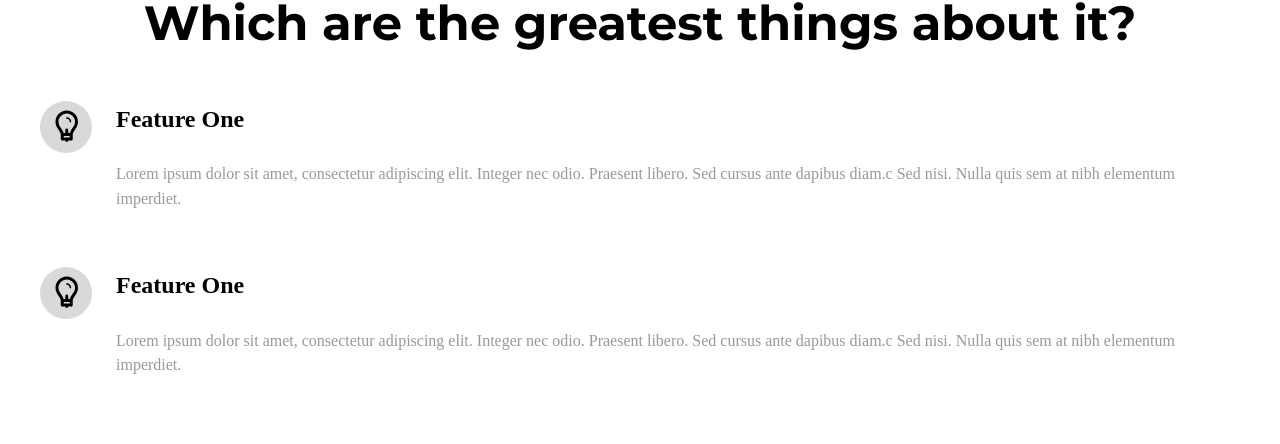
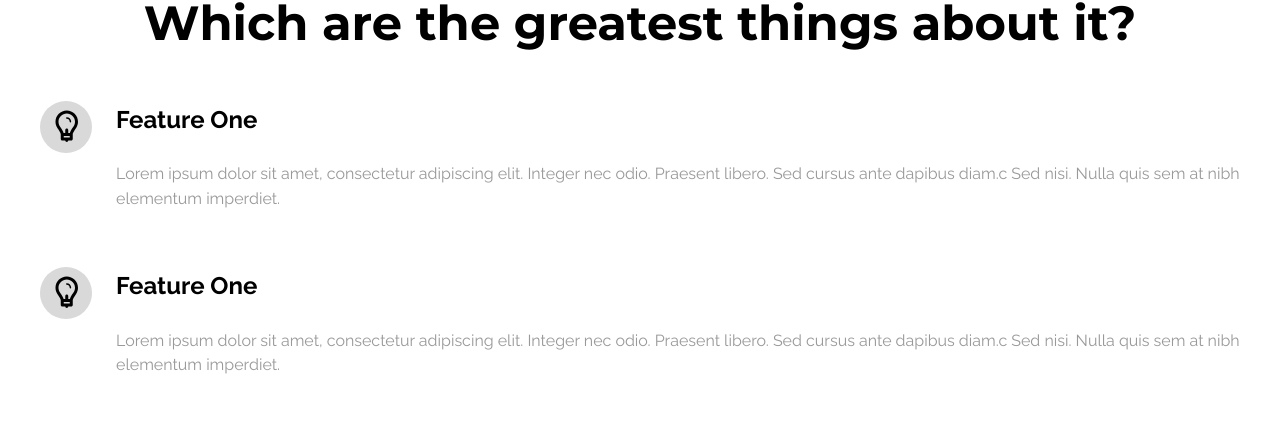
Before and after one commit to littlenines/wireframe-template, a React (Vite) app: page / in a window 1280 px wide. Shown: the part 718-1162 px from the top of the page. Built offline with nearby package versions, Linux system fonts and the light colour scheme.

Commit message:
add icon badge component, finish Feature Card component, fix Button console error

```diff
--- a/src/components/Button/index.jsx
+++ b/src/components/Button/index.jsx
@@ -2,17 +2,18 @@ import PropTypes from 'prop-types';
 import style from './Button.module.scss';
 
 const Button = (props) => {
+  const {size = 'small', text = 'Start now', setClass='',} = props
   return (
-    <div className={style.button} {...props}>
+    <div className={`${style.button} ${setClass}`} {...props}>
       <button
         className={`
             ${style.highlight_button}
-            ${props.size === 'small' && style.small}
-            ${props.size === 'medium' && style.medium}
-            ${props.size === 'large' && style.large}
+            ${size === 'small' && style.small}
+            ${size === 'medium' && style.medium}
+            ${size === 'large' && style.large}
         `}
       >
-        {props.text}
+        {text}
       </button>
     </div>
   );
@@ -21,11 +22,7 @@ const Button = (props) => {
 Button.propTypes = {
   size: PropTypes.string,
   text: PropTypes.string,
-};
-
-Button.defaultProps = {
-  size: 'small',
-  text: 'Start now',
+  setClass: PropTypes.any,
 };
 
 export default Button;
--- a/src/components/FeatureCard/FeatureCard.module.scss
+++ b/src/components/FeatureCard/FeatureCard.module.scss
@@ -0,0 +1,16 @@
+@use "src/style/variables" as *;
+
+.card {
+    display: flex;
+    align-items: flex-start;
+    margin-bottom: 24px;
+    padding: 16px;
+}
+
+.card_title {
+    margin-bottom: 24px;
+}
+
+.card_description {
+    color: $info;
+}
--- a/src/components/FeatureCard/index.jsx
+++ b/src/components/FeatureCard/index.jsx
@@ -1,19 +1,17 @@
 import PropTypes from 'prop-types';
+import IconBadge from '../IconBadge';
 import style from './FeatureCard.module.scss'
 
 const FeatureCard = (props) => {
+  const {showBadge = true, showTitle = true, setClass='', title, description} = props
   return (
-    <div className={style.feature_cards}>
-      <div className={style.card}>
-        <div className={style.icon}>
-          <img src="icons/lightbulb.svg" alt="lightbulb" />
-        </div>
-        <div className={style.card_content}>
-          <h3 className={`card_heading_typography ${style.content_title}`}>{props.title}</h3>
-          <p className={`card_text_typography ${style.content_description}`}>
-            {props.description}
-          </p>
-        </div>
+    <div className={`${style.card} ${setClass}`}>
+      {showBadge && <IconBadge image={props.iconImage}/>}
+      <div className={style.card_content}>
+        {showTitle && <h3 className={`card_heading_typography ${style.card_title}`}>{title}</h3>}
+        <p className={`card_text_typography ${style.card_description}`}>
+          {description}
+        </p>
       </div>
     </div>
   )
@@ -22,6 +20,10 @@ const FeatureCard = (props) => {
 FeatureCard.propTypes = {
   title: PropTypes.string,
   description: PropTypes.string,
+  iconImage: PropTypes.string,
+  setClass: PropTypes.any,
+  showBadge: PropTypes.bool,
+  showTitle: PropTypes.bool,
 };
 
 export default FeatureCard;
--- /dev/null
+++ b/src/components/IconBadge/IconBadge.module.scss
@@ -0,0 +1,15 @@
+@use "src/style/variables" as *;
+
+.icon {
+    background-color: $background-fill;
+    border-radius: 50%;
+    padding: 8px;
+    margin-right: 24px;
+
+    img {
+        width: 36px;
+        height: 36px;
+        min-width: 36px;
+        min-height: 36px;
+    }
+}
--- /dev/null
+++ b/src/components/IconBadge/index.jsx
@@ -0,0 +1,18 @@
+import PropTypes from 'prop-types';
+import style from './IconBadge.module.scss'
+
+const IconBadge = (props) => {
+  const {image = 'icons/lightbulb.svg', setClass='',} = props
+
+  return (
+    <div className={`${style.icon} ${setClass}`} {...props}>
+      <img src={image} alt="lightbulb" loading='lazy'/>
+    </div>
+  )
+}
+
+IconBadge.propTypes = {
+  image: PropTypes.string,
+  setClass: PropTypes.any
+}
+export default IconBadge;
--- a/src/pages/Home/Hero.module.scss
+++ b/src/pages/Home/Hero.module.scss
@@ -85,7 +85,7 @@ p {
 
 
 @media(min-width: 1024px) {
-    // HERo
+    // HERO
     .hero {
         padding-top: 80px;
         padding-bottom: 80px;
--- a/src/pages/Home/index.jsx
+++ b/src/pages/Home/index.jsx
@@ -1,10 +1,13 @@
-import Section from 'src/components/Section';
-import Button from 'src/components/Button';
+import { lazy } from 'react';
+const Section = lazy(() => import('src/components/Section'));
+const Button = lazy(() => import('src/components/Button'));
+const FeatureCard = lazy(() => import('src/components/FeatureCard'));
 import style from './Hero.module.scss';
 
 const Home = () => {
   return (
     <main>
+      {/* TODO: Make Hero component */}
       <section className={style.hero}>
         <div className={`container ${style.content}`}>
           <h1 className={style.text_content}>
@@ -22,74 +25,17 @@ const Home = () => {
           <Button size="large" />
         </div>
       </section>
+      {/* FEATURES */}
       <Section title='Which are the greatest things about it?'>
         <div className={style.feature_cards}>
-
-          <div className={style.card}>
-            <div className={style.icon}>
-              <img src="icons/lightbulb.svg" alt="lightbulb" />
-            </div>
-            <div className={style.card_content}>
-              <h3 className={style.content_title}>Feature One</h3>
-              <p className={style.content_description}>
-                  Lorem ipsum dolor sit amet, consectetur adipiscing elit.
+          <FeatureCard title='Feature One' description='Lorem ipsum dolor sit amet, consectetur adipiscing elit.
                   Integer nec odio. Praesent libero. Sed cursus ante dapibus
-                  diam.c Sed nisi. Nulla quis sem at nibh elementum imperdiet.
-              </p>
-            </div>
-          </div>
-
-          <div className={style.card}>
-            <div className={style.icon}>
-              <img src="icons/lightbulb.svg" alt="lightbulb" />
-            </div>
-            <div className={style.card_content}>
-              <h3 className={style.content_title}>Feature One</h3>
-              <p className={style.content_description}>
-                  Lorem ipsum dolor sit amet, consectetur adipiscing elit.
+                  diam.c Sed nisi. Nulla quis sem at nibh elementum imperdiet.' />
+          <FeatureCard title='Feature One' description='Lorem ipsum dolor sit amet, consectetur adipiscing elit.
                   Integer nec odio. Praesent libero. Sed cursus ante dapibus
-                  diam.c Sed nisi. Nulla quis sem at nibh elementum imperdiet.
-              </p>
-            </div>
-          </div>
+                  diam.c Sed nisi. Nulla quis sem at nibh elementum imperdiet.' />
         </div>
       </Section>
-
-      {/* <section className="features">
-        <div className="container">
-          <h2 className={style.features_title}>Which are the greatest things about it?</h2>
-          <div className={style.feature_cards}>
-
-            <div className={style.card}>
-              <div className={style.icon}>
-                <img src="icons/lightbulb.svg" alt="lightbulb" />
-              </div>
-              <div className={style.card_content}>
-                <h3 className={style.content_title}>Feature One</h3>
-                <p className={style.content_description}>
-                  Lorem ipsum dolor sit amet, consectetur adipiscing elit.
-                  Integer nec odio. Praesent libero. Sed cursus ante dapibus
-                  diam.c Sed nisi. Nulla quis sem at nibh elementum imperdiet.
-                </p>
-              </div>
-            </div>
-
-            <div className={style.card}>
-              <div className={style.icon}>
-                <img src="icons/lightbulb.svg" alt="lightbulb" />
-              </div>
-              <div className={style.card_content}>
-                <h3 className={style.content_title}>Feature One</h3>
-                <p className={style.content_description}>
-                  Lorem ipsum dolor sit amet, consectetur adipiscing elit.
-                  Integer nec odio. Praesent libero. Sed cursus ante dapibus
-                  diam.c Sed nisi. Nulla quis sem at nibh elementum imperdiet.
-                </p>
-              </div>
-            </div>
-          </div>
-        </div>
-      </section> */}
     </main>
   );
 };
```
